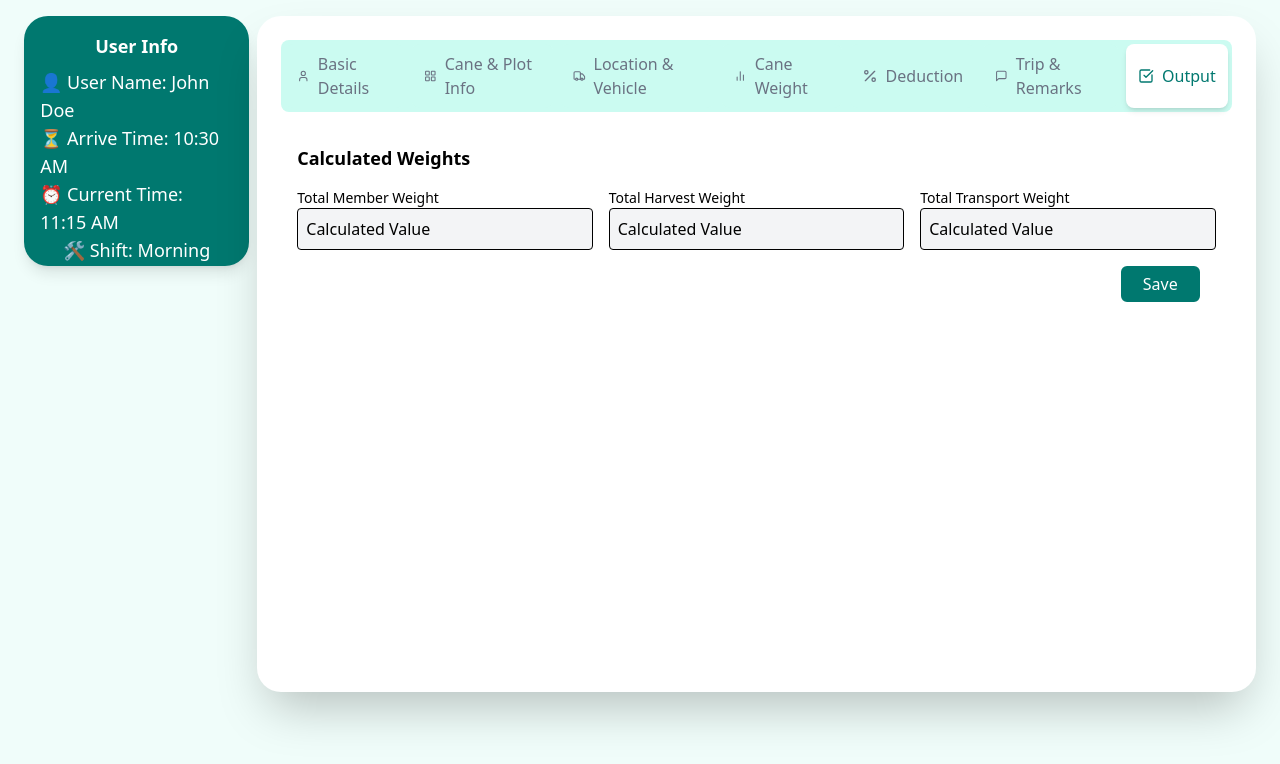
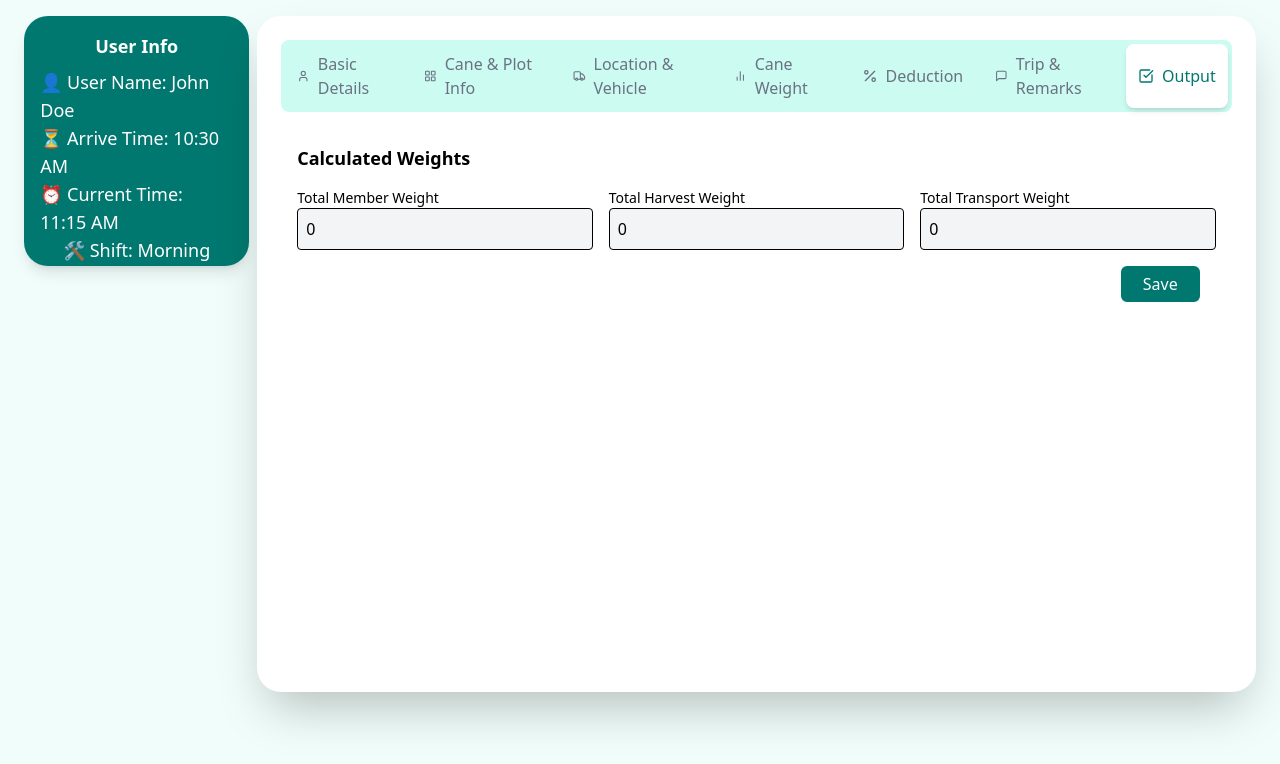
Before and after one commit to Ruturaj2003/multi-step-form-2, a React (Vite) app: page /cane-trip/output in a window 1280 px wide. Shown: the top 764 px of the page. Built offline with nearby package versions, Linux system fonts and the light colour scheme.

Commit message:
Add dynamic weight calculations to Output component

```diff
--- a/src/pages/caneTripForm/Output.jsx
+++ b/src/pages/caneTripForm/Output.jsx
@@ -1,4 +1,26 @@
-const Output = () => {
+import React, { useEffect, useState } from 'react';
+
+const Output = ({
+  totalMemberWeight,
+  totalHarvestWeight,
+  totalTransportWeight,
+}) => {
+  // State for calculated weights
+  const [weights, setWeights] = useState({
+    memberWeight: totalMemberWeight || 0,
+    harvestWeight: totalHarvestWeight || 0,
+    transportWeight: totalTransportWeight || 0,
+  });
+
+  // Update state if props change
+  useEffect(() => {
+    setWeights({
+      memberWeight: totalMemberWeight || 0,
+      harvestWeight: totalHarvestWeight || 0,
+      transportWeight: totalTransportWeight || 0,
+    });
+  }, [totalMemberWeight, totalHarvestWeight, totalTransportWeight]);
+
   return (
     <div>
       <h2 className="text-lg font-semibold mb-4">Calculated Weights</h2>
@@ -9,7 +31,7 @@ const Output = () => {
           <input
             type="text"
             readOnly
-            value="Calculated Value"
+            value={weights.memberWeight}
             className="border rounded p-2 bg-gray-100"
           />
         </div>
@@ -19,7 +41,7 @@ const Output = () => {
           <input
             type="text"
             readOnly
-            value="Calculated Value"
+            value={weights.harvestWeight}
             className="border rounded p-2 bg-gray-100"
           />
         </div>
@@ -29,11 +51,12 @@ const Output = () => {
           <input
             type="text"
             readOnly
-            value="Calculated Value"
+            value={weights.transportWeight}
             className="border rounded p-2 bg-gray-100"
           />
         </div>
       </div>
+
       {/* Submit Button */}
       <div className="flex justify-end items-center p-4">
         <button
@@ -46,4 +69,5 @@ const Output = () => {
     </div>
   );
 };
+
 export default Output;
```
